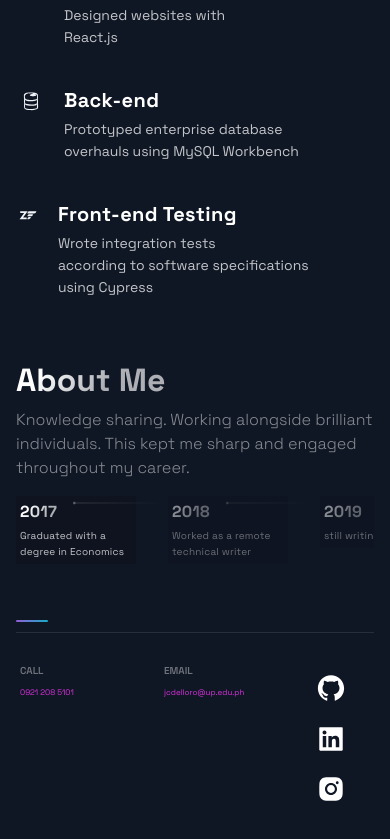
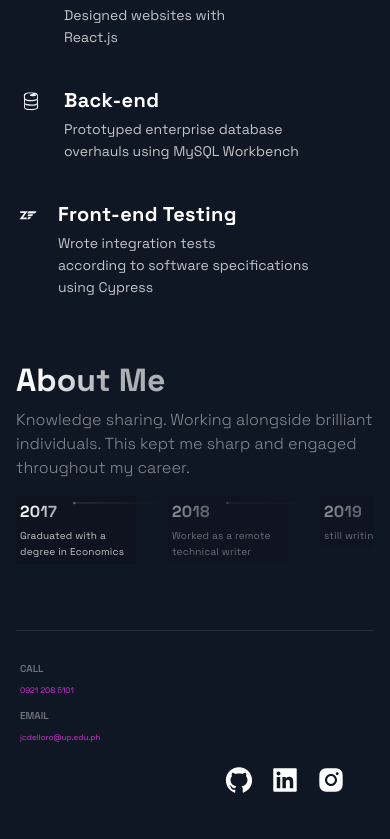
Before and after one commit to iCHIrTmA/next-portfolio, a Next.js app: page / in a window 390 px wide. Shown: the part 3510-4349 px from the top of the page. Built offline with nearby package versions, Linux system fonts and the light colour scheme.

Commit message:
aligned social icons on mobile view and remove section divider

```diff
--- a/src/components/Footer/FooterStyles.js
+++ b/src/components/Footer/FooterStyles.js
@@ -49,14 +49,14 @@ export const SocialIconsContainer = styled.div`
 	justify-content: space-between;
 
 	@media ${props => props.theme.breakpoints.md}{
-	display: flex;
-	justify-content: space-between;
+		display: flex;
+		justify-content: space-between;
 	}
 
 	@media ${props => props.theme.breakpoints.sm}{
-	display: flex;
+		display: flex;
 		width: 100%;
-	flex-direction: column;
+		justify-content: right;
 	}
 `
 
@@ -132,6 +132,8 @@ export const LinkList = styled.ul`
 		width: 100%;
 		padding: 32px 4px 16px;
 		gap: 5px;
+		display: flex;
+    	flex-direction: column;
 	}
 `
 
--- a/src/components/TimeLine/TimeLine.js
+++ b/src/components/TimeLine/TimeLine.js
@@ -13,7 +13,6 @@ import {
 } from "./TimeLineStyles";
 import {
   Section,
-  SectionDivider,
   SectionText,
   SectionTitle,
 } from "../../styles/GlobalComponents";
@@ -137,7 +136,6 @@ const Timeline = () => {
           </CarouselButton>;
         })}
       </CarouselButtons>
-      <SectionDivider />
     </Section>
   );
 };
```
